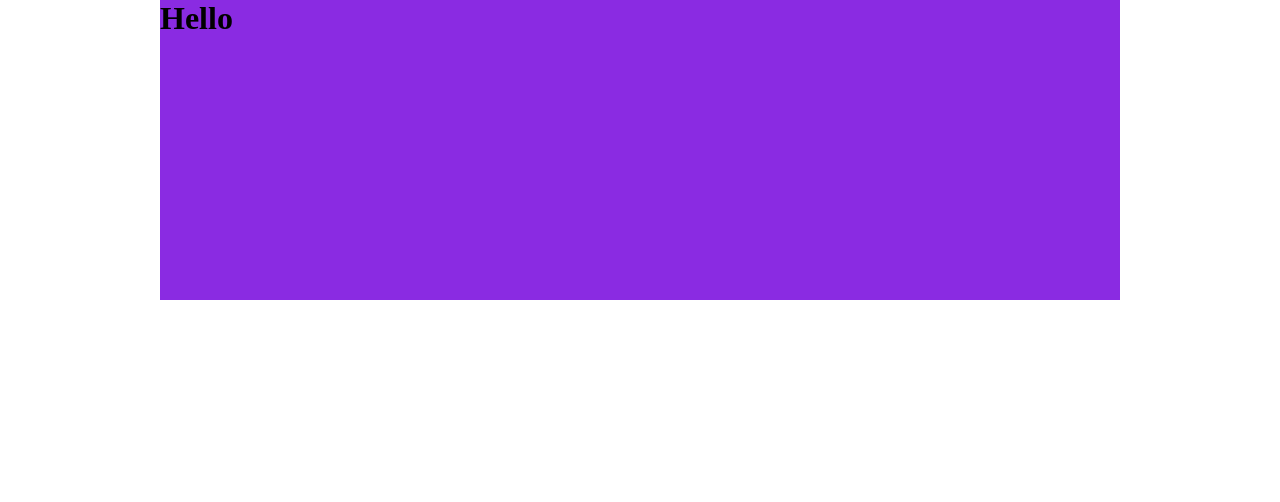
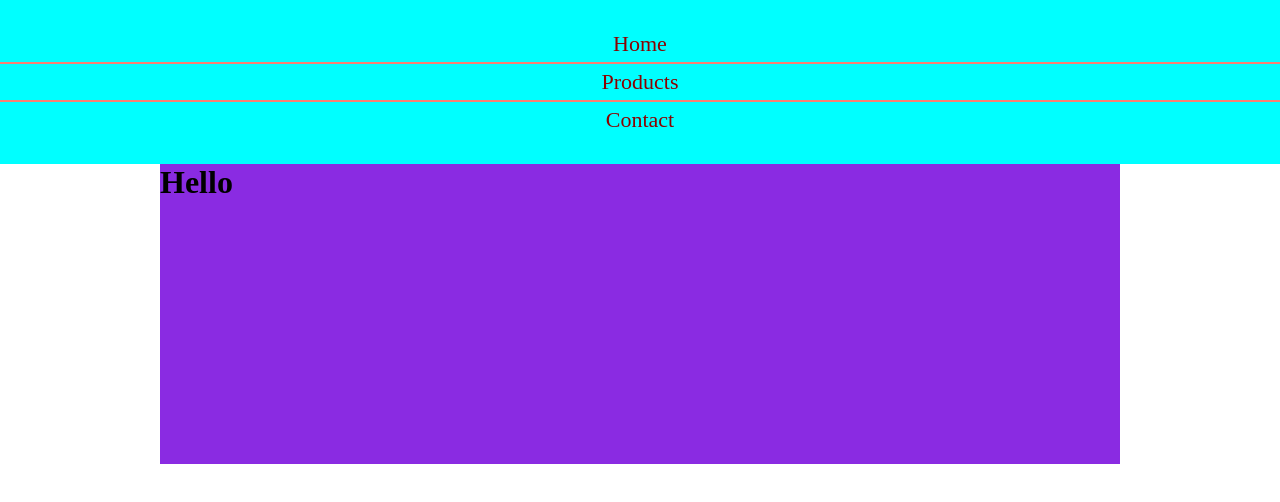
Before and after one commit to arthusojuliana/SMCSpring19_WD2, a plain HTML site: page Class 2/index.html in a window 1280 px wide. Drawn offline with Linux system fonts and the light colour scheme.

Commit message:
Added default navbar. Styled layout colors and typography

```diff
--- a/Class 2/index.html
+++ b/Class 2/index.html
@@ -11,6 +11,20 @@
 
 <body>
 
+    <nav class="navbar">
+        <ul>
+            <li>
+                <a href="#">Home</a>
+            </li>
+            <li>
+                <a href="#">Products</a>
+            </li>
+            <li>
+                <a href="#">Contact</a>
+            </li>
+        </ul>
+    </nav>
+
     <main class="container">
         <h1>Hello</h1>
     </main>
--- a/Class 2/main.css
+++ b/Class 2/main.css
@@ -15,6 +15,39 @@ h1{
 
 }
 
+nav.navbar{
+    background-color: cyan;
+    width: 100%;
+    padding: 10px 0px;
+
+}
+
+nav.navbar a{
+    font-size:22px;
+    text-decoration: none; /* how to remove the underline text link */
+    color: darkred;
+    line-height: 36px;
+
+}
+
+nav.navbar li:hover{
+    background-color: salmon;
+}
+
+nav.navbar ul{
+    list-style: none;
+    padding-left: 0px;
+    text-align: center;
+}
+
+nav.navbar li{
+    border-bottom: 2px solid salmon;
+}
+
+nav.navbar li:last-child{
+    border-bottom: none;
+}
+
 @media(min-width: 768px){
     .container{
         background-color: blue;
```
